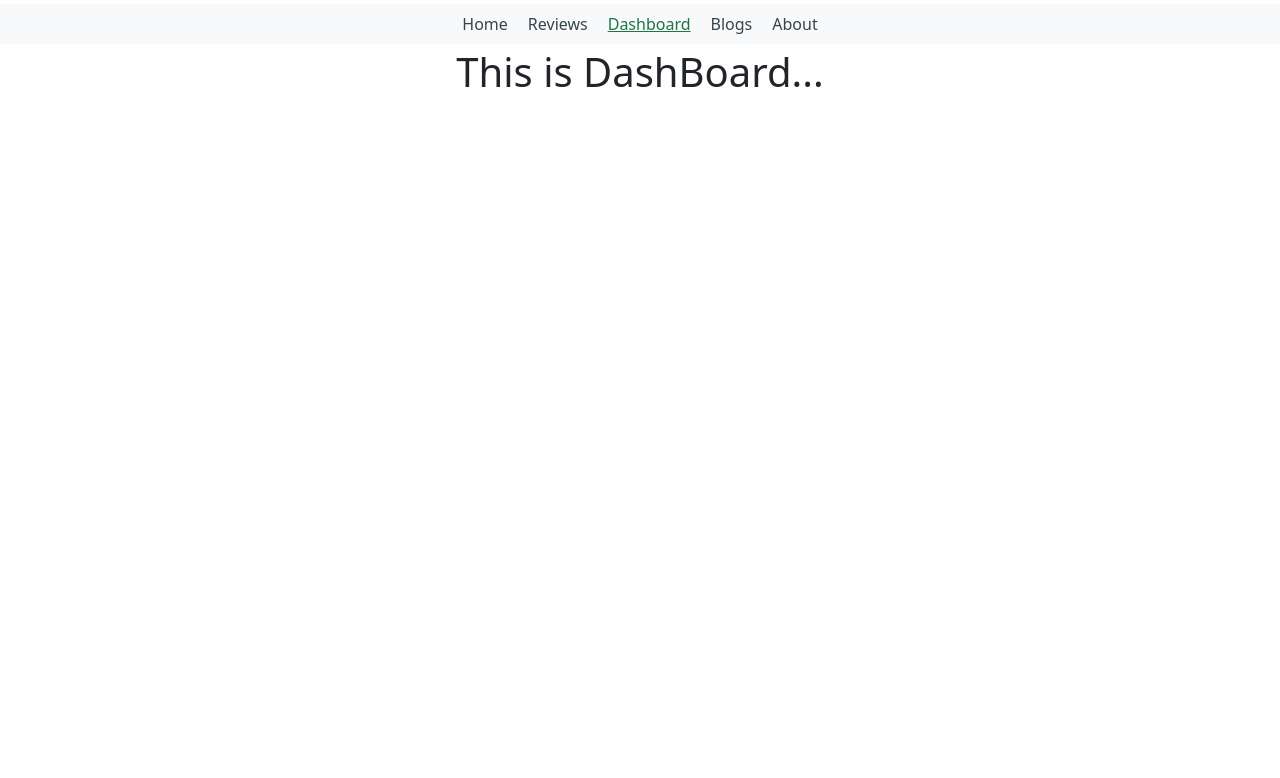
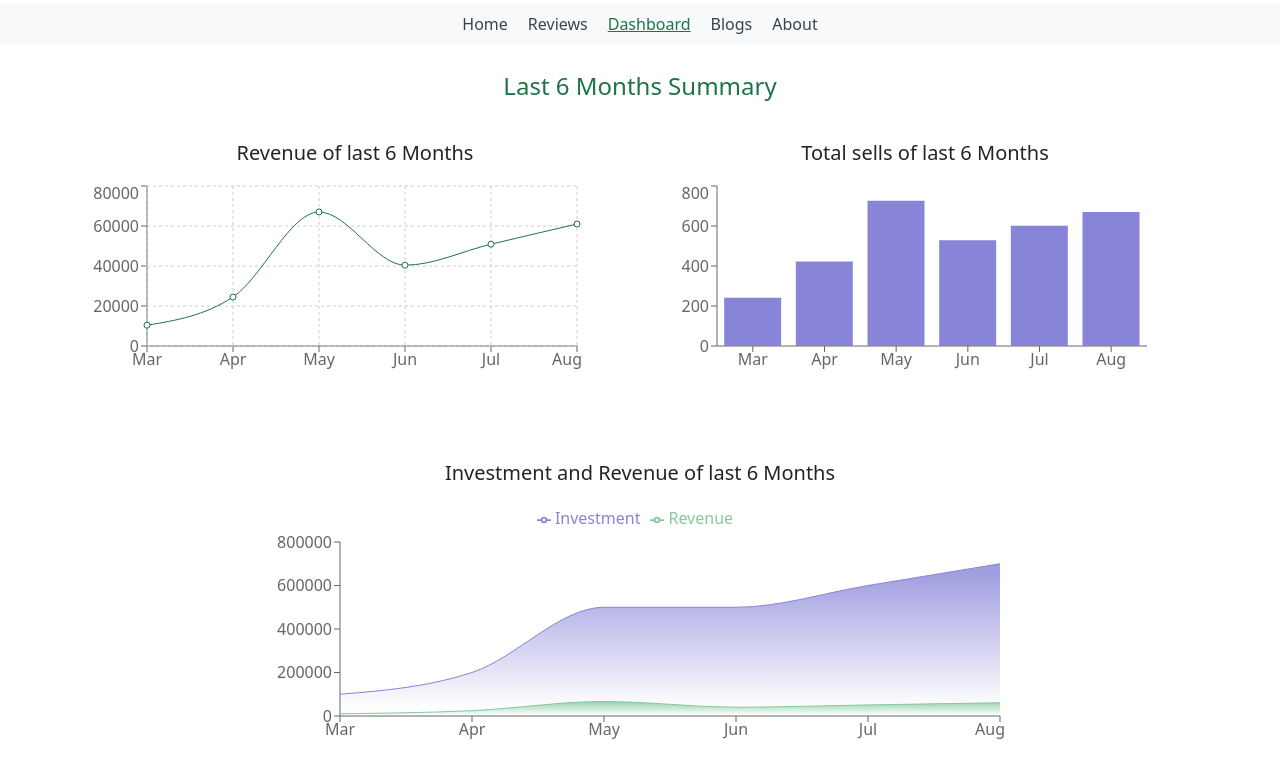
Before and after one commit to sajeeb-me/positive-energy, a React (Create React App) app: page /dashboard in a window 1280 px wide. Shown: the top 778 px of the page. Built offline with nearby package versions, Linux system fonts and the light colour scheme.

Commit message:
dashboart with 3 chart

```diff
--- a/package.json
+++ b/package.json
@@ -16,6 +16,7 @@
     "react-rating": "^2.0.5",
     "react-router-dom": "^6.3.0",
     "react-scripts": "5.0.0",
+    "recharts": "^2.1.9",
     "web-vitals": "^2.1.4"
   },
   "scripts": {
--- /dev/null
+++ b/src/components/ChartArea/ChartArea.js
@@ -0,0 +1,29 @@
+import React from 'react';
+import { Area, AreaChart, Legend, Tooltip, XAxis, YAxis } from 'recharts';
+import useChartData from '../../hooks/useChartData';
+
+const ChartArea = () => {
+    const [datas] = useChartData();
+    return (
+        <AreaChart width={730} height={250} data={datas}>
+            <defs>
+                <linearGradient id="colorUv" x1="0" y1="0" x2="0" y2="1">
+                    <stop offset="5%" stopColor="#8884d8" stopOpacity={0.8} />
+                    <stop offset="95%" stopColor="#8884d8" stopOpacity={0} />
+                </linearGradient>
+                <linearGradient id="colorPv" x1="0" y1="0" x2="0" y2="1">
+                    <stop offset="5%" stopColor="#82ca9d" stopOpacity={0.8} />
+                    <stop offset="95%" stopColor="#82ca9d" stopOpacity={0} />
+                </linearGradient>
+            </defs>
+            <XAxis dataKey="month" />
+            <YAxis />
+            <Tooltip />
+            <Legend verticalAlign="top" height={36} />
+            <Area type="monotone" name='Investment' dataKey="investment" stroke="#8884d8" fillOpacity={1} fill="url(#colorUv)" />
+            <Area type="monotone" name='Revenue' dataKey="revenue" stroke="#82ca9d" fillOpacity={1} fill="url(#colorPv)" />
+        </AreaChart>
+    );
+};
+
+export default ChartArea;
--- /dev/null
+++ b/src/components/ChartBar/ChartBar.js
@@ -0,0 +1,17 @@
+import React from 'react';
+import { Bar, BarChart, Tooltip, XAxis, YAxis } from 'recharts';
+import useChartData from '../../hooks/useChartData';
+
+const ChartBar = () => {
+    const [datas] = useChartData();
+    return (
+        <BarChart width={500} height={200} data={datas}>
+            <XAxis dataKey="month" />
+            <YAxis />
+            <Tooltip />
+            <Bar name="Sells" dataKey="sell" fill="#8884d8" />
+        </BarChart>
+    );
+};
+
+export default ChartBar;
--- /dev/null
+++ b/src/components/ChartLine/ChartLine.js
@@ -0,0 +1,18 @@
+import React from 'react';
+import { CartesianGrid, Line, LineChart, Tooltip, XAxis, YAxis } from 'recharts';
+import useChartData from '../../hooks/useChartData';
+
+const ChartLine = () => {
+    const [datas] = useChartData();
+    return (
+        <LineChart width={500} height={200} data={datas}>
+            <XAxis dataKey="month" />
+            <YAxis />
+            <CartesianGrid strokeDasharray="3 3" />
+            <Tooltip />
+            <Line name="Revenue" type="monotone" dataKey="revenue" stroke="#1E7347" />
+        </LineChart>
+    );
+};
+
+export default ChartLine;
--- a/src/components/Dashboard/Dashboard.js
+++ b/src/components/Dashboard/Dashboard.js
@@ -1,9 +1,28 @@
 import React from 'react';
+import ChartArea from '../ChartArea/ChartArea';
+import ChartBar from '../ChartBar/ChartBar';
+import ChartLine from '../ChartLine/ChartLine';
 
 const Dashboard = () => {
     return (
-        <div>
-            <h1>This is DashBoard...</h1>
+        <div className='container'>
+            <section className='my-4'>
+                <h4 className='my-4' style={{ color: '#1E7347' }}>Last 6 Months Summary</h4>
+                <div className='row row-cols-1 row-cols-md-2'>
+                    <section className='col'>
+                        <h5 className='my-3'>Revenue of last 6 Months</h5>
+                        <ChartLine />
+                    </section>
+                    <section className='col'>
+                        <h5 className='my-3'>Total sells of last 6 Months</h5>
+                        <ChartBar />
+                    </section>
+                </div>
+                <section className='my-5 pt-3 d-flex flex-column align-items-center'>
+                    <h5 className='my-3'>Investment and Revenue of last 6 Months</h5>
+                    <ChartArea />
+                </section>
+            </section>
         </div>
     );
 };
--- /dev/null
+++ b/src/hooks/useChartData.js
@@ -0,0 +1,13 @@
+import { useEffect, useState } from 'react';
+
+const useChartData = () => {
+    const [datas, setDatas] = useState([]);
+    useEffect(() => {
+        fetch('data.json')
+            .then(res => res.json())
+            .then(json => setDatas(json))
+    }, [])
+    return [datas, setDatas]
+};
+
+export default useChartData;
```
Also changed, not shown: public/data.json (renamed from src/utilities/data.json), 1 other file (tests, documents, lock files or other folders).
